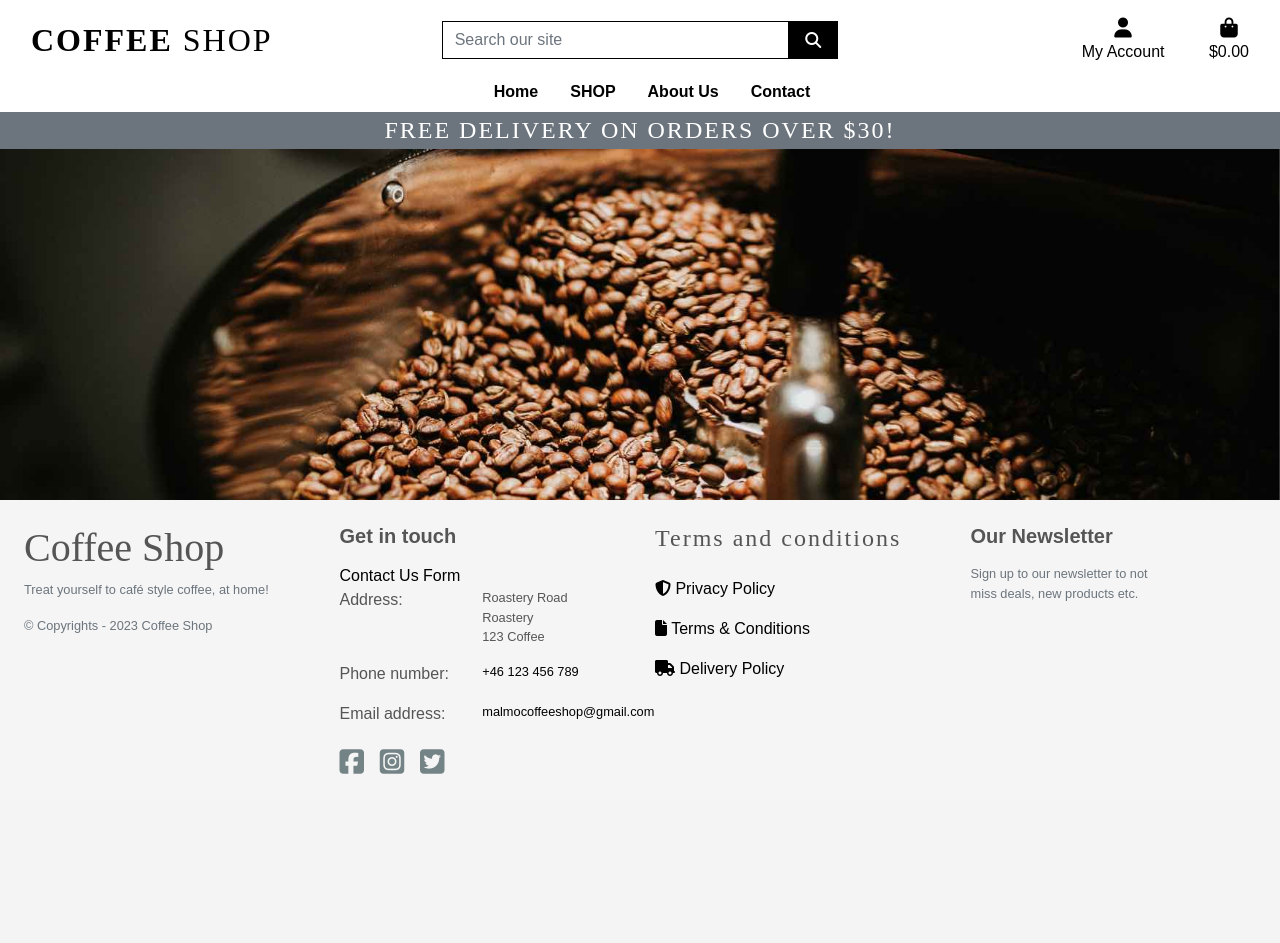
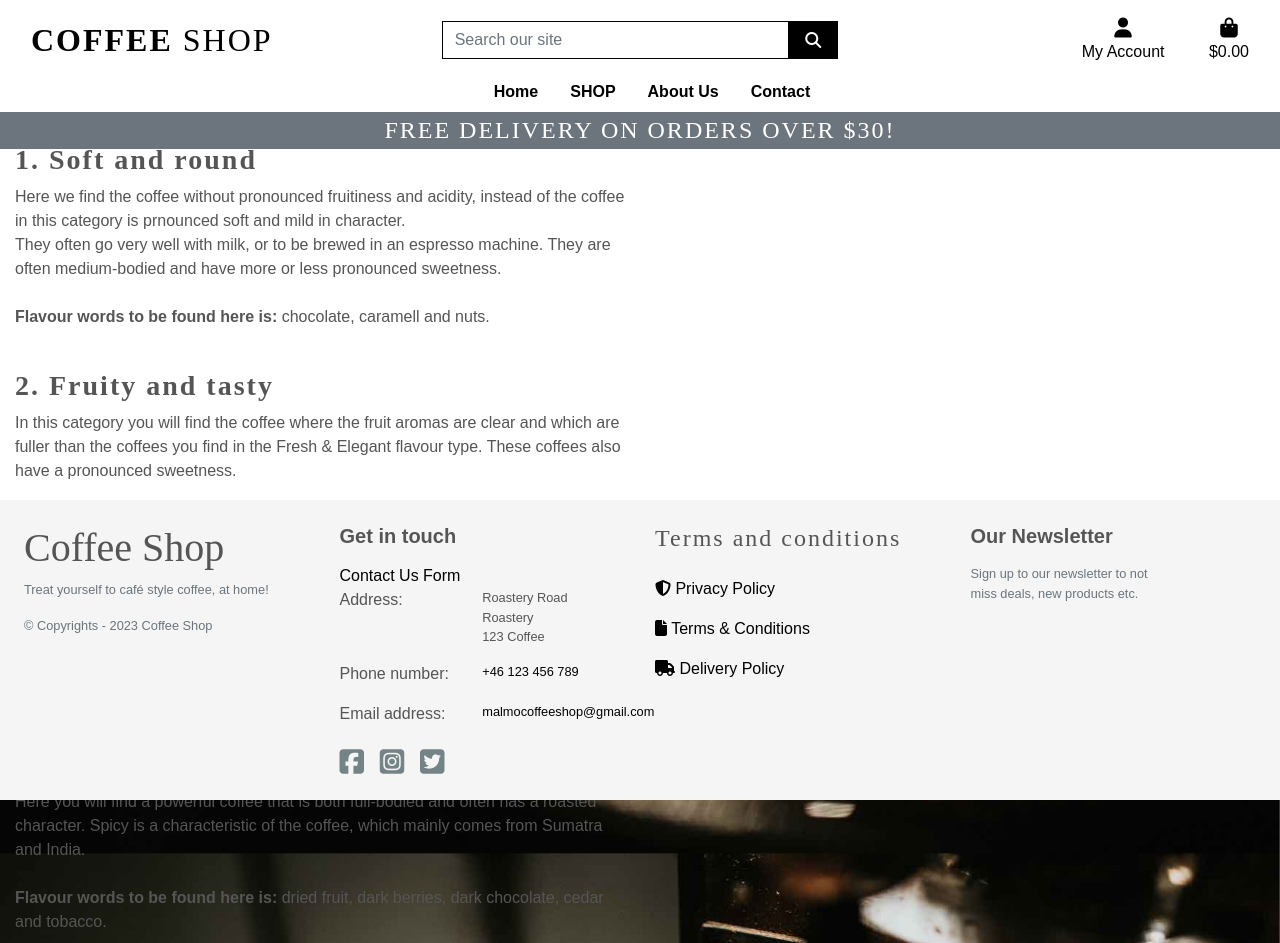
Before and after one commit to jessicafransson/coffee-shop, a Django app: page /about/flavours/ in a window 1280 px wide. Before the commit the page ends 774 px from the top, so only its background shows below. Run offline with Django 3.2, Linux system fonts and the light colour scheme; some libraries are stand-ins or nearby versions; some web fonts are replaced.

Commit message:
added page info about the flavour section

```diff
--- a/about/templates/about/flavours.html
+++ b/about/templates/about/flavours.html
@@ -2,3 +2,65 @@
 {% load static %}
 
 {% block extra_title %}- Flavour guide {% endblock %}
+
+{% block page_header %}
+<div class="container-flex">
+    <div class="row">
+        <div class="col-8 offset-2 mt-3">
+            <h2 class="text-center">Flavour Guide</h2>
+            <p>In fresh ground coffee there can be up to 1000 different aromas.
+                To guide you to the correct coffee we have divided these into 4 different categories
+                to help you find your way!</p>
+            <hr>
+        </div>
+    </div>
+</div>
+{% endblock %}
+
+{% block content %}
+<div class="overlay"></div>
+<div class="col-md-6 mt-4 mt-md-0">
+    <h3><strong>1. Soft and round</strong></h3>
+    <p>
+        Here we find the coffee without pronounced fruitiness and acidity,
+        instead of the coffee in this category is prnounced soft and mild in character.<br>
+        They often go very well with milk, or to be brewed in an espresso machine.
+        They are often medium-bodied and have more or less pronounced sweetness.
+        <br>
+        <br>
+        <strong>Flavour words to be found here is: </strong>chocolate, caramell and nuts.
+    </p>
+    <br>
+    <h3><strong>2. Fruity and tasty</strong></h3>
+    <p>
+        In this category you will find the coffee where the fruit aromas are
+        clear and which are fuller than the coffees you find in the Fresh & Elegant flavour type.
+        These coffees also have a pronounced sweetness.
+        <br>
+        <br>
+        <strong>Flavour words to be found here is: </strong>tropical fruit, cherry, strawberry, blueberry and vanilla.
+    </p>
+
+    <h3><strong>3. Fresh and elegant</strong></h3>
+    <p>
+        Coffee in this category is usually a little lighter in taste and has a nice balance between berry sweetness and
+        acidity.
+        The acidity here can be more or less pronounced.
+        <br>
+        <br>
+        <strong>Flavour words to be found here is: </strong> apple, citrus, gooseberry, kiwi and jasmine.
+    </p>
+
+    <h3><strong>4. Spicy and full</strong></h3>
+    <p>
+        Here you will find a powerful coffee that is both full-bodied and often has a roasted character.
+        Spicy is a characteristic of the coffee, which mainly comes from Sumatra and India.
+        <br>
+        <br>
+        <strong>Flavour words to be found here is: </strong>dried fruit, dark berries, dark chocolate, cedar and tobacco.
+    </p>
+</div>
+
+
+
+{% endblock %}
--- a/static/css/base.css
+++ b/static/css/base.css
@@ -44,6 +44,10 @@ main {
     flex-grow: 1;
     height: 100vh;
     margin-top: auto;
+}
+
+container {
+    padding-top: 60px;
 }
 
 .link-btn {
```
Also changed, not shown: about/templates/about/farm.html (+38 -1 lines).
